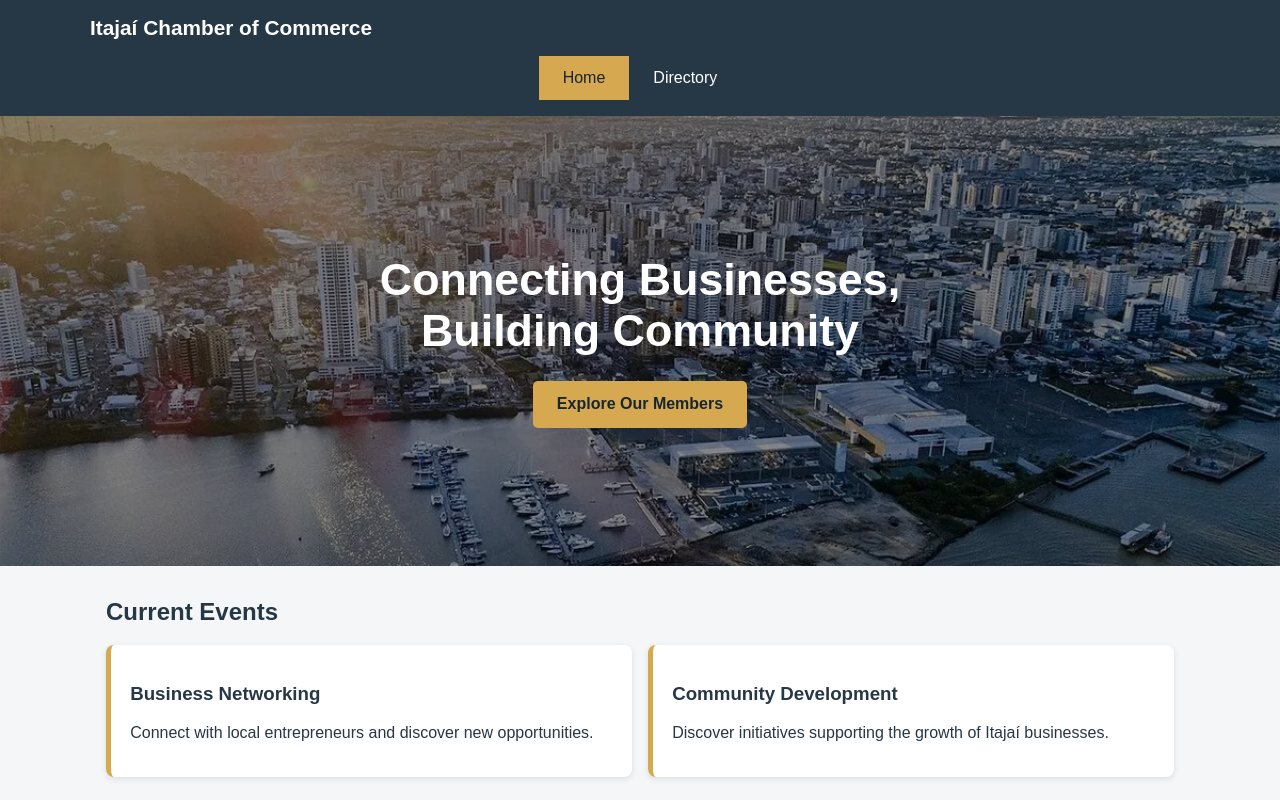
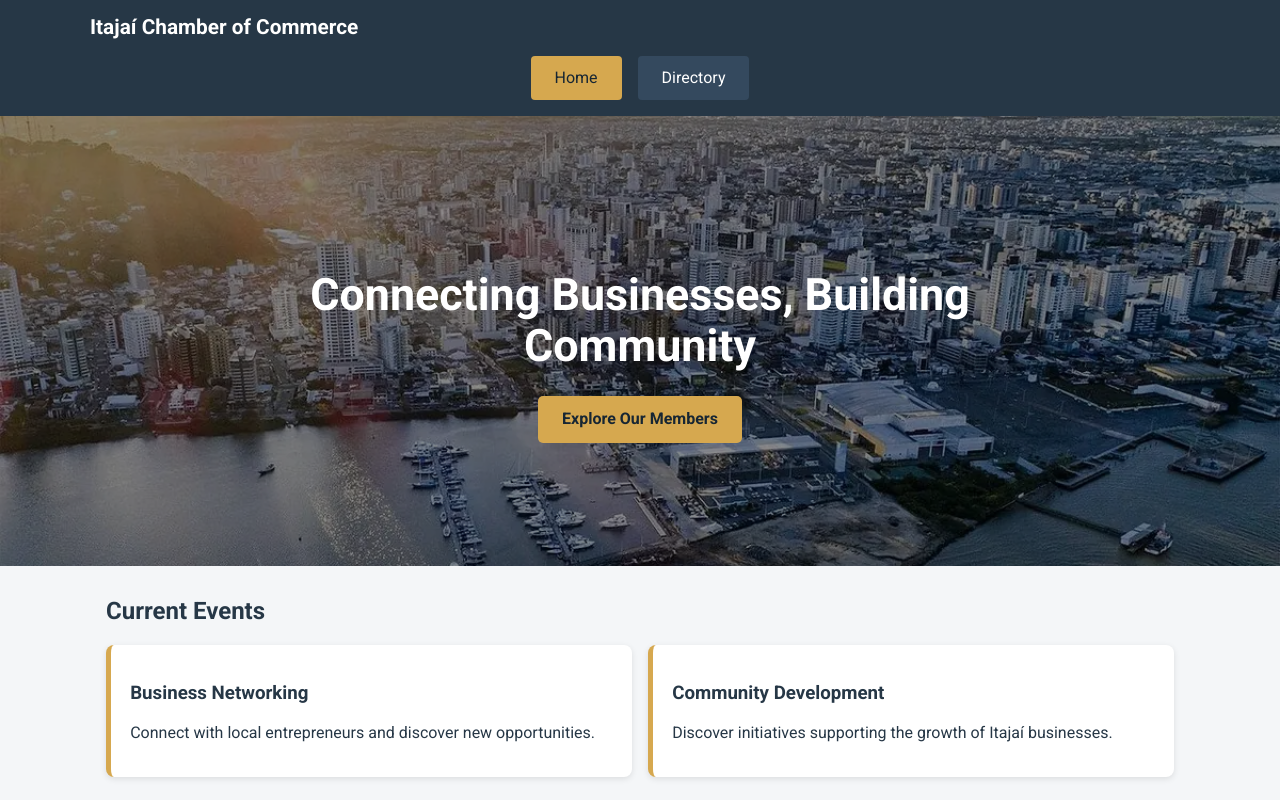
Before and after one commit to Jonathanmera-BYUI/wdd231, a plain HTML site: page chamber/index.html in a window 1280 px wide. Shown: the top 800 px of the page. Drawn offline with Linux system fonts and the light colour scheme; no server answers.

Commit message:
apply final Lighthouse audit corrections

```diff
--- a/chamber/index.html
+++ b/chamber/index.html
@@ -12,16 +12,25 @@
 
     <link rel="icon" href="../favicon.ico">
     <link rel="stylesheet" href="../styles/normalize.css">
-    <link rel="stylesheet" href="css/home.css">
 
-    <script src="js/home.js" defer></script>
+    <link rel="stylesheet" href="styles/home.css">
+    <script src="scripts/home.js" defer></script>
+
+    <meta property="og:title" content="Itajaí Chamber of Commerce - Home Page">
+    <meta property="og:description" content="Discover local businesses, connect with entrepreneurs, explore community events, and find opportunities in Itajaí.">
+    <meta property="og:image" content="https://jonathanmera-byui.github.io/wdd231/chamber/images/chamber.webp">
+    <meta property="og:url" content="https://jonathanmera-byui.github.io/wdd231/chamber/">
+
+    <link rel="preconnect" href="https://fonts.googleapis.com">
+    <link rel="preconnect" href="https://fonts.gstatic.com" crossorigin>
+    <link href="https://fonts.googleapis.com/css2?family=Roboto:wght@400;500;700&display=swap" rel="stylesheet">
 </head>
 
 <body>
 
     <header>
         <div class="header-content">
-            <h1>Itajaí Chamber of Commerce</h1>
+            <p class="site-title">Itajaí Chamber of Commerce</p>
 
             <button id="menuButton" aria-label="Open navigation menu">
                 ☰
@@ -42,7 +51,7 @@
                  alt="Itajaí Chamber of Commerce and local business community">
 
             <div class="hero-content">
-                <h2>Connecting Businesses, Building Community</h2>
+                <h1>Connecting Businesses, Building Community</h1>
                 <a href="directory.html" class="cta-button">
                     Explore Our Members
                 </a>
--- a/chamber/css/home.css
+++ b/chamber/styles/home.css
@@ -1,4 +1,3 @@
-
 /* GENERAL */
 * {
     box-sizing: border-box;
@@ -6,8 +5,8 @@
 
 body {
     margin: 0;
-    font-family: Arial, sans-serif;
-    color:#263746;
+    font-family: 'Roboto', Arial, sans-serif;
+    color: #263746;
     background-color: #f4f6f8;
 }
 
@@ -23,33 +22,28 @@ header {
     justify-content: space-between;
 }
 
-.header-content h1 {
+.header-content .site-title {
     font-size: 1.3rem;
+    font-weight: 700;
     margin: 0;
 }
 
-#menuButton {
-    background: none;
-    border: none;
-    color: white;
-    font-size: 1.5rem;
-    cursor: pointer;
-}
-
+/* NAVIGATION */
 nav {
-    display: none;
-    flex-direction: column;
+    display: flex;
+    justify-content: center;
+    gap: 1rem;
     margin-top: 1rem;
 }
 
-nav.open {
-    display: flex;
-}
-
 nav a {
+    display: inline-block;
     color: white;
     text-decoration: none;
-    padding: 0.8rem;
+    padding: 0.8rem 1.5rem;
+    border-radius: 4px;
+    background-color: #34495e;
+    transition: 0.3s;
 }
 
 nav a:hover,
@@ -92,7 +86,7 @@ nav a.active {
     max-width: 700px;
 }
 
-.hero-content h2 {
+.hero-content h1 {
     font-size: 2rem;
     margin-bottom: 1.5rem;
 }
@@ -123,9 +117,6 @@ main section h2 {
     color: #263746;
 }
 
-.hero-content h2 {
-    color: #ffffff;
-}
 
 /* EVENTS */
 .events-container {
@@ -222,7 +213,7 @@ footer p {
         min-height: 450px;
     }
 
-    .hero-content h2 {
+    .hero-content h1 {
         font-size: 2.8rem;
     }
 
--- a/chamber/css/larger.css
+++ b/chamber/styles/larger.css
@@ -1,3 +1,5 @@
+
+/* TABLET AND DESKTOP */
 @media screen and (min-width: 640px) {
 
     .header-content {
@@ -40,9 +42,9 @@
     #membersContainer.list .member-card img {
         display: none;
     }
-
 }
 
+/* LARGE DESKTOP */
 @media screen and (min-width: 1000px) {
 
     #membersContainer.grid {
```
Also changed, not shown: chamber/directory.html (+3 -3 lines), chamber/styles/small.css (renamed from chamber/css/small.css, +8 -2 lines), chamber/scripts/directory.js (renamed from chamber/js/directory.js), chamber/scripts/home.js (renamed from chamber/js/home.js).
